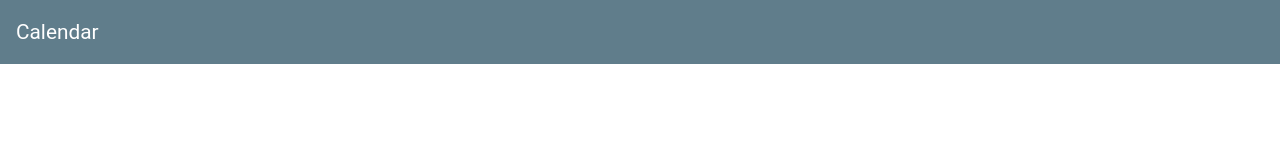
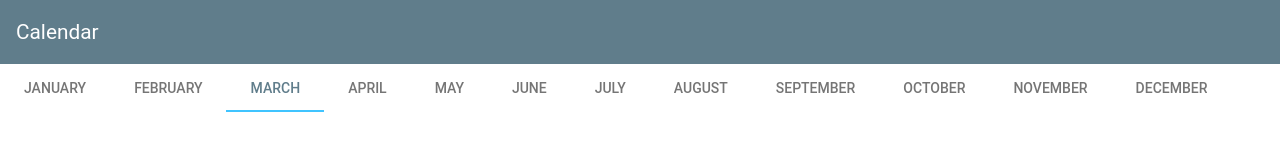
Before and after one commit to andela-ioraelosi/calendar, a plain HTML site: page index.html in a window 1280 px wide. Drawn offline with Linux system fonts and the light colour scheme.

Commit message:
+ Add month selector tab bar.

```diff
--- a/index.html
+++ b/index.html
@@ -22,7 +22,16 @@
       </md-content>
     </nav>
 
+    <!-- Calendar content -->
+    <section ng-controller="EventController as register" layout="column">
 
+      <!-- Month Selector -->
+      <md-tabs md-selected="register.selectedMonth" flex>
+        <md-tab ng-repeat="month in register.months" label="{{ month.monthName }}">
+
+        </md-tab>
+      </md-tabs>
+    </section>
   </body>
   <!-- <body ng-cloak>
 
--- a/js/app/event/controllers/event.controller.js
+++ b/js/app/event/controllers/event.controller.js
@@ -3,6 +3,8 @@
 angular.module('event')
   .controller('EventController', ['EventService', function (EventService) {
     var register = this;
+
+    register.selectedMonth = 2;
     register.events = [];
     register.current = 0;
 
```
